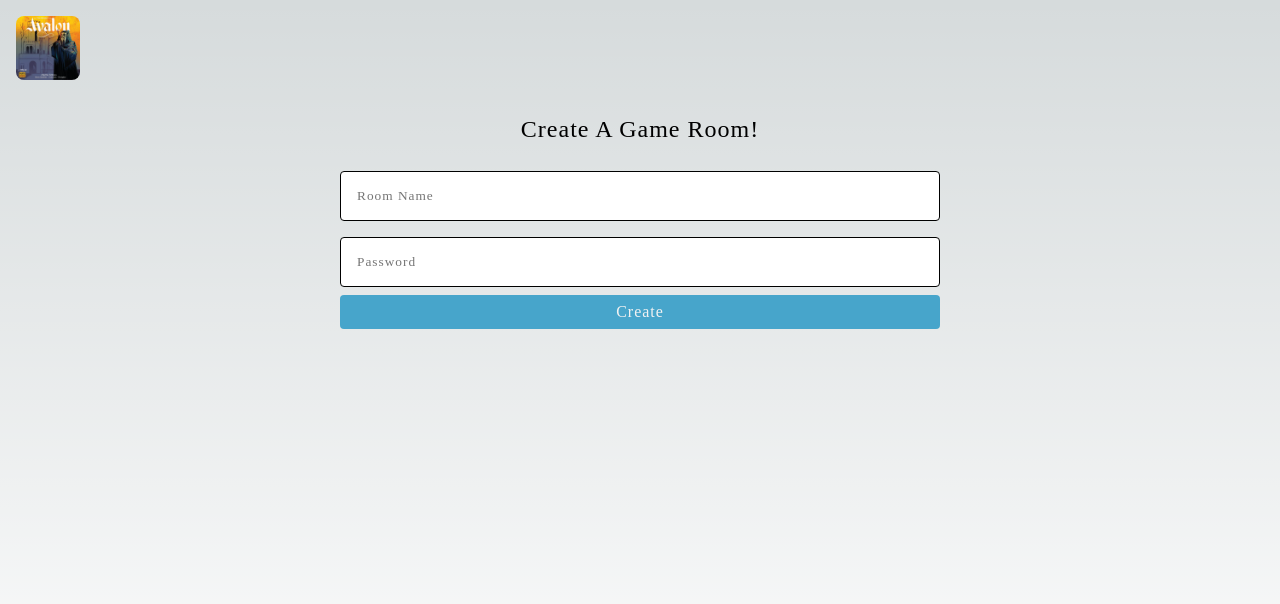
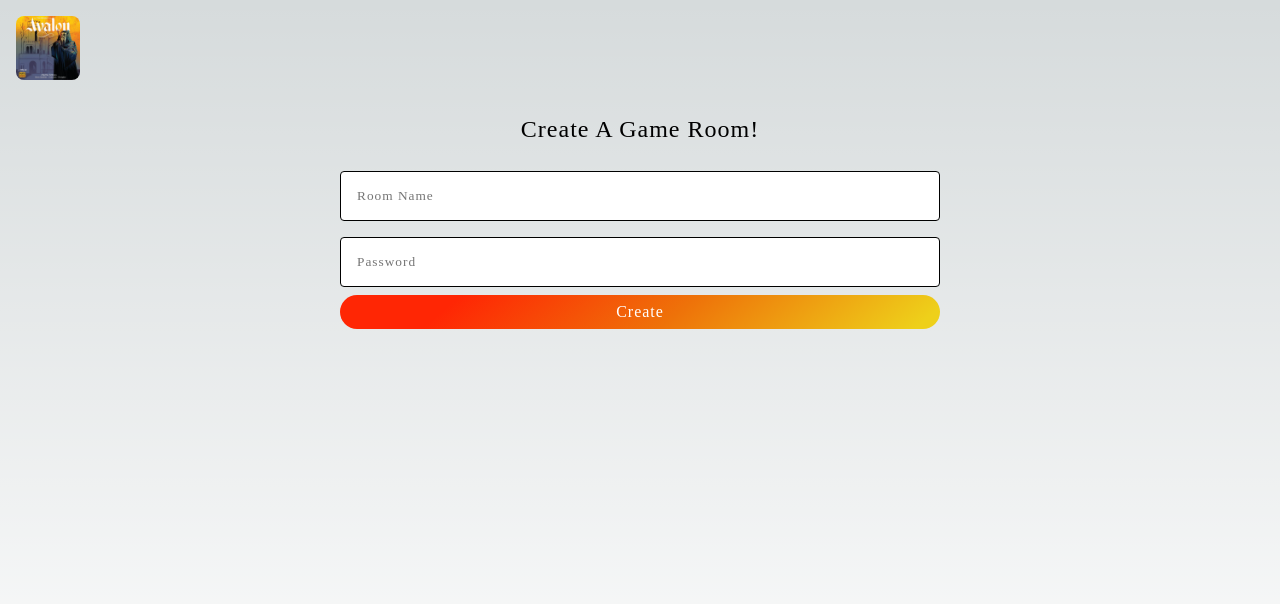
Before and after one commit to LaithAlwani/avalon, a Next.js app: page /lobby/create in a window 1280 px wide. Shown: the top 604 px of the page. Built offline with nearby package versions, Linux system fonts and the light colour scheme; no server answers; a web font is replaced by a local one.

Commit message:
ui changes

```diff
--- a/app/globals.css
+++ b/app/globals.css
@@ -138,25 +138,30 @@ nav .cl-avatarBox {
   display: block;
   border: none;
   padding: 0.5rem 1rem;
-  border-radius: 0.25rem;
+  border-radius: 2rem;
   cursor: pointer;
   transition: background-color 0.25s;
-  background-color: var(--blue);
-  color: #f2f2f2;
+  /* background-color: var(--blue); */
+  background: linear-gradient(
+    140deg,
+    rgba(255, 38, 4, 1) 19%,
+    rgba(238, 114, 9, 1) 56%,
+    rgba(238, 208, 26, 1) 96%
+  );
+  color: #fff;
   transition: all 0.5s ease-in-out;
   font-size: 1rem;
+}
+.btn:hover {
+  color: #333;
 }
 
 .btn:disabled {
   cursor: not-allowed;
 }
-.btn:disabled:hover {
-  background-color: var(--blue);
-}
 
 .btn-delete {
   color: var(--red);
-  cursor: pointer;
 }
 
 .btn-leave {
@@ -165,21 +170,9 @@ nav .cl-avatarBox {
   left: 1rem;
   transform: scaleX(-1);
   color: var(--red);
+  cursor: pointer;
 }
 
-.btn-event {
-  position: fixed;
-  bottom: 1rem;
-  right: 0;
-  width: 100%;
-  background-color: var(--yellow);
-  color: #333;
-}
-
-.btn:hover {
-  background-color: var(--yellow);
-  color: #fff;
-}
 
 .icon {
   border-radius: 50%;
@@ -221,9 +214,9 @@ nav .cl-avatarBox {
 }
 .join-btn {
   display: flex;
-  flex-direction: column;
   align-items: center;
   justify-content: center;
+  gap: 0.5rem;
 }
 .join-btn span {
   font-size: 0.7rem;
--- a/app/lobby/[roomId]/page.js
+++ b/app/lobby/[roomId]/page.js
@@ -64,7 +64,7 @@ export default function GamePage({ params }) {
       updateRoom();
       if (isLoaded) {
         if (user.id === player.id) {
-          toast.success(`joined Room`, { id: player.id });
+          toast.success(`Room Joined`, { id: player.id });
         } else {
           customToast(player, "has joined");
         }
@@ -75,7 +75,7 @@ export default function GamePage({ params }) {
       updateRoom();
       if (isLoaded) {
         if (user?.id === player.id) {
-          customToast(player, "you left the Room");
+          toast.success("you left the Room");
         } else {
           customToast(player, "has left");
         }
--- a/components/GameRoomList.jsx
+++ b/components/GameRoomList.jsx
@@ -13,7 +13,7 @@ export default function GameRoomList({ gameRooms, joinRoom, deleteRoom, user })
                 <MdDeleteOutline className="btn-delete" onClick={() => deleteRoom(_id)} size={32} />
               )}
               <button onClick={() => joinRoom(_id)} className="btn join-btn">
-              Join <span>({players.length}/11)</span>
+              Join <span>({players.length}/10)</span>
               </button>
               {/* <button onClick={() => joinRoom(_id)} className="btn" disabled={gameStarted}>
                 {gameStarted ? "Started" : "Join"}
```
